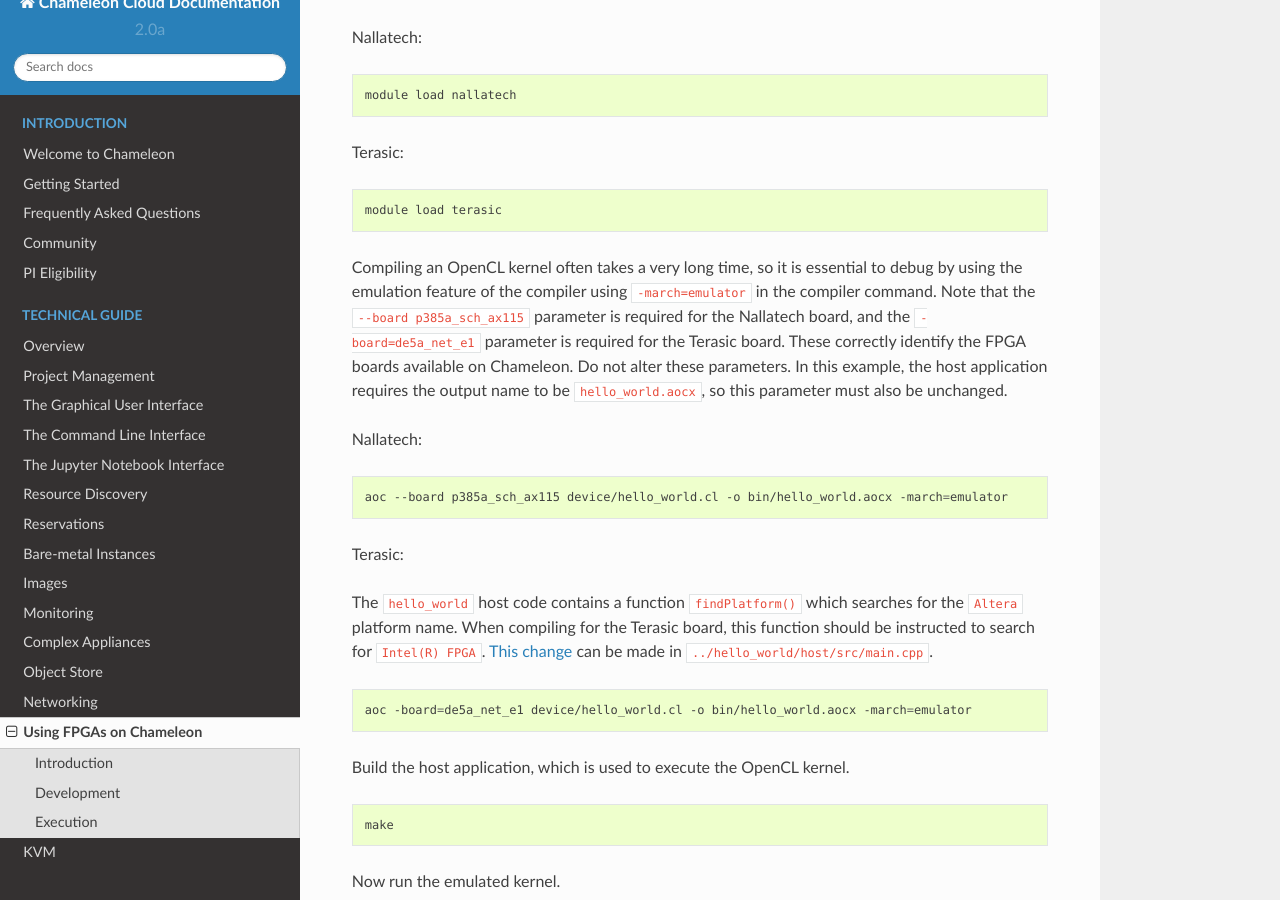
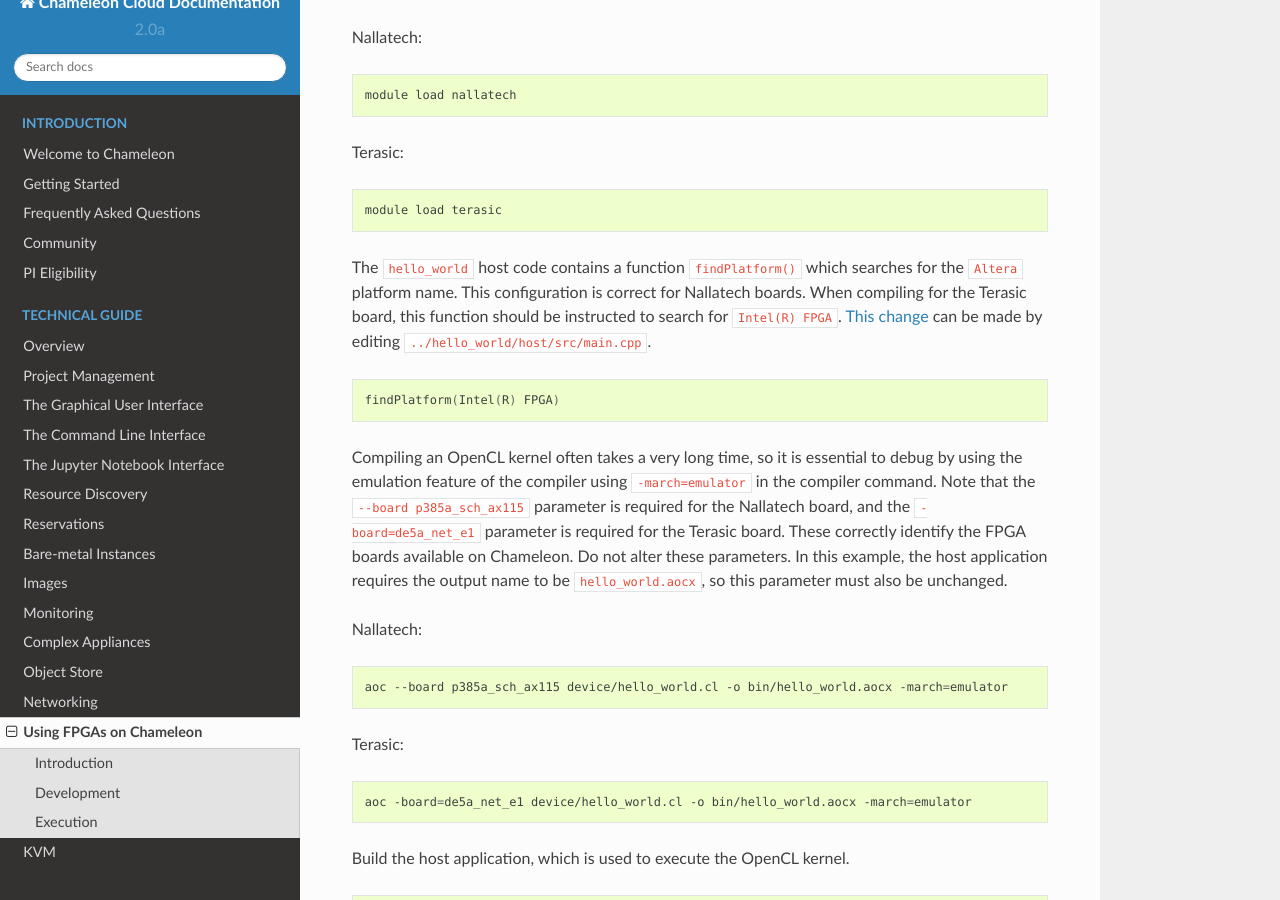
Before and after one commit to ChameleonCloud/docs, a Sphinx documentation site: the page built from source/technical/fpga.rst, in a window 1280 px wide and 900 px high, scrolled down 1367 px. Built offline with Sphinx 7.4.7 and the Read the Docs theme 2.0.0, drawn with Linux system fonts in a browser that asks for light colours.

Commit message:
Update fpga.rst

```diff
--- a/source/technical/fpga.rst
+++ b/source/technical/fpga.rst
@@ -54,6 +54,12 @@ Terasic:
 
    module load terasic
 
+The ``hello_world`` host code contains a function ``findPlatform()`` which searches for the ``Altera`` platform name. This configuration is correct for Nallatech boards. When compiling for the Terasic board, this function should be instructed to search for ``Intel(R) FPGA``. `This change <https://www.intel.com/content/www/us/en/programmable/support/support-resources/knowledge-base/solutions/fb409015.html>`_ can be made by editing ``../hello_world/host/src/main.cpp``.
+
+.. code-block:: bash
+
+   findPlatform(Intel(R) FPGA)
+
 Compiling an OpenCL kernel often takes a very long time, so it is essential to debug by using the emulation feature of the compiler using ``-march=emulator`` in the compiler command. Note that the ``--board p385a_sch_ax115`` parameter is required for the Nallatech board, and the ``-board=de5a_net_e1`` parameter is required for the Terasic board. These correctly identify the FPGA boards available on Chameleon. Do not alter these parameters. In this example, the host application requires the output name to be ``hello_world.aocx``, so this parameter must also be unchanged.
 
 Nallatech:
@@ -63,8 +69,6 @@ Nallatech:
    aoc --board p385a_sch_ax115 device/hello_world.cl -o bin/hello_world.aocx -march=emulator
 
 Terasic:
-
-The ``hello_world`` host code contains a function ``findPlatform()`` which searches for the ``Altera`` platform name. When compiling for the Terasic board, this function should be instructed to search for ``Intel(R) FPGA``. `This change <https://www.intel.com/content/www/us/en/programmable/support/support-resources/knowledge-base/solutions/fb409015.html>`_ can be made in ``../hello_world/host/src/main.cpp``.
 
 .. code-block:: bash
 
```
